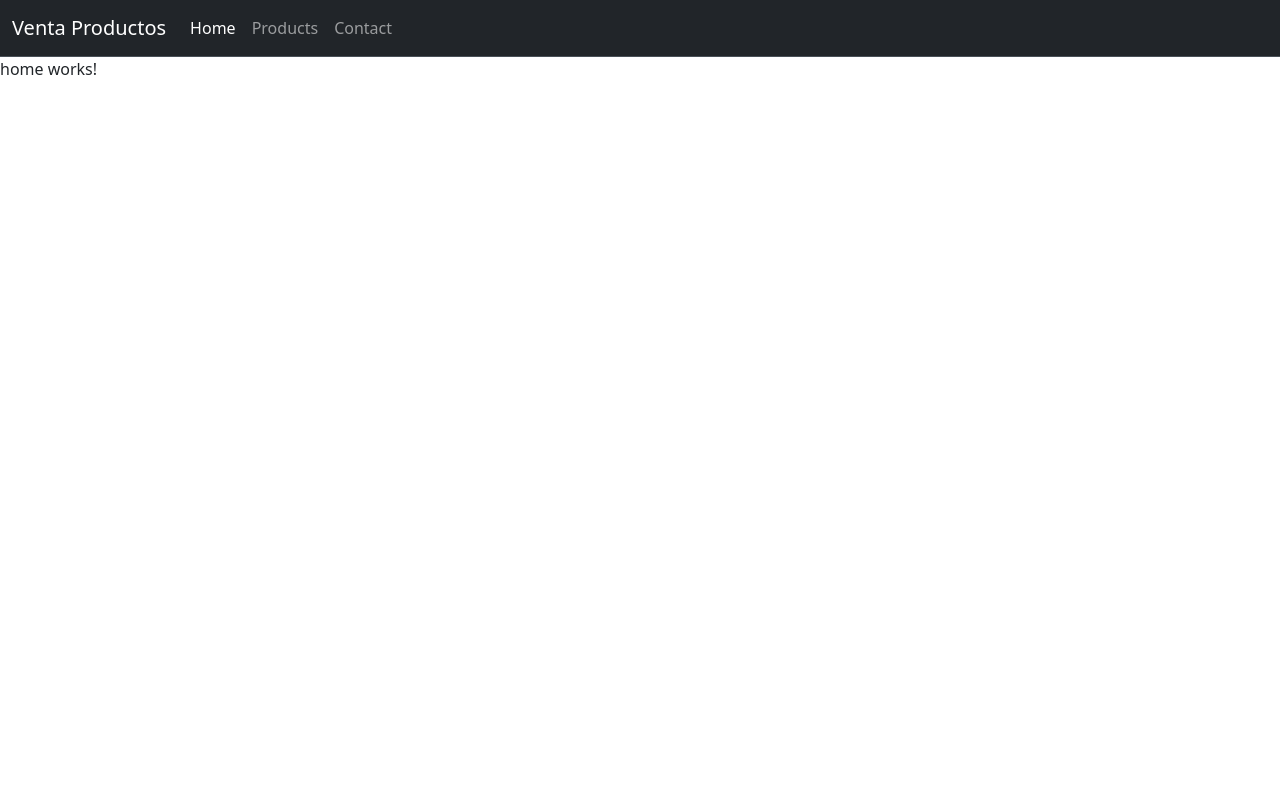
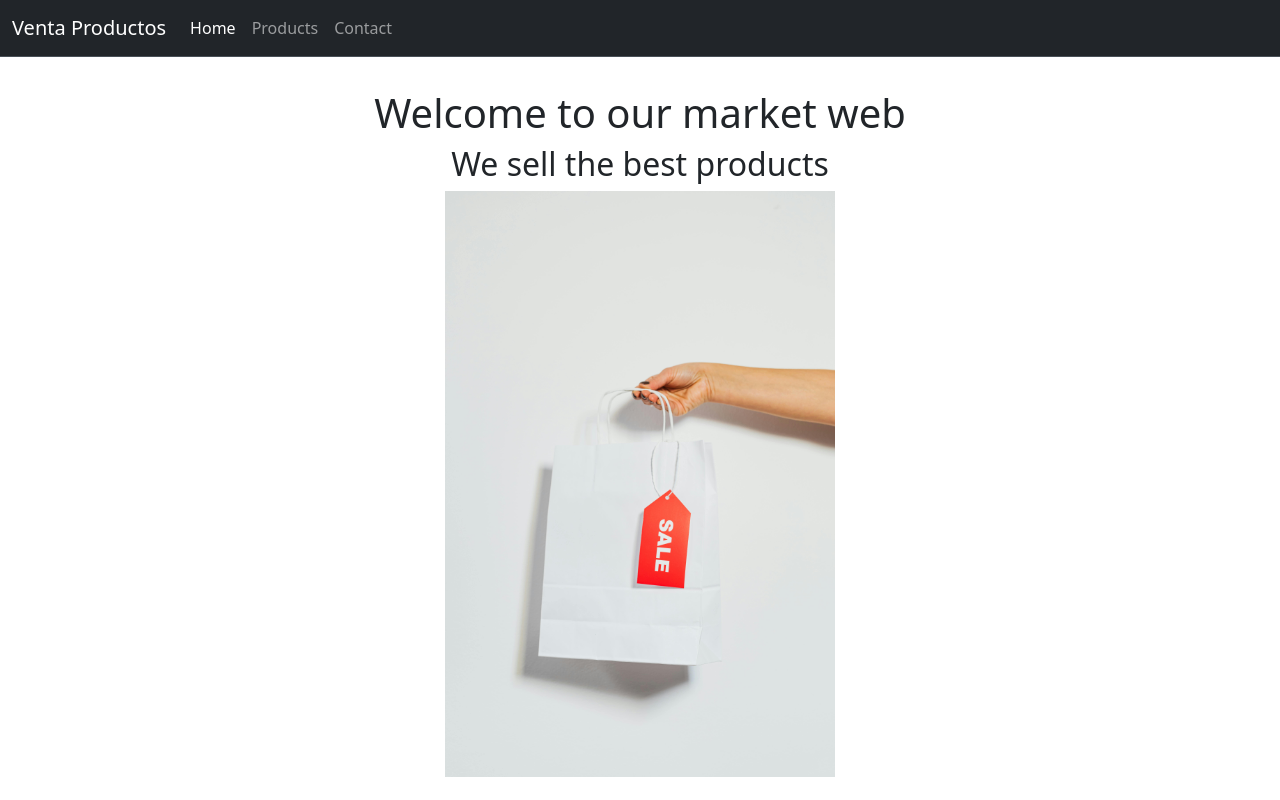
Before and after one commit to JoelRazuri/landingPage-angular, an Angular app: page / in a window 1280 px wide. Built offline with nearby package versions, Linux system fonts and the light colour scheme.

Commit message:
HomeComponent

```diff
--- a/src/app/pages/home/home.component.css
+++ b/src/app/pages/home/home.component.css
@@ -0,0 +1,12 @@
+.container {
+    display: flex;
+    flex-direction: column;
+    margin-top: 2em;
+    align-items: center;
+}
+
+img {
+    width: 35%;
+    height: 35%;
+    object-fit: cover;
+}
--- a/src/app/pages/home/home.component.html
+++ b/src/app/pages/home/home.component.html
@@ -1 +1,5 @@
-<p>home works!</p>
+<div class="container">
+    <h1>Welcome to our market web</h1>
+    <h2>We sell the best products</h2>
+    <img src="../../../assets/pexels-karolina-grabowska-5650017.jpg" alt="">
+</div>
```
Also changed, not shown: src/assets/pexels-karolina-grabowska-5650017.jpg (added).
